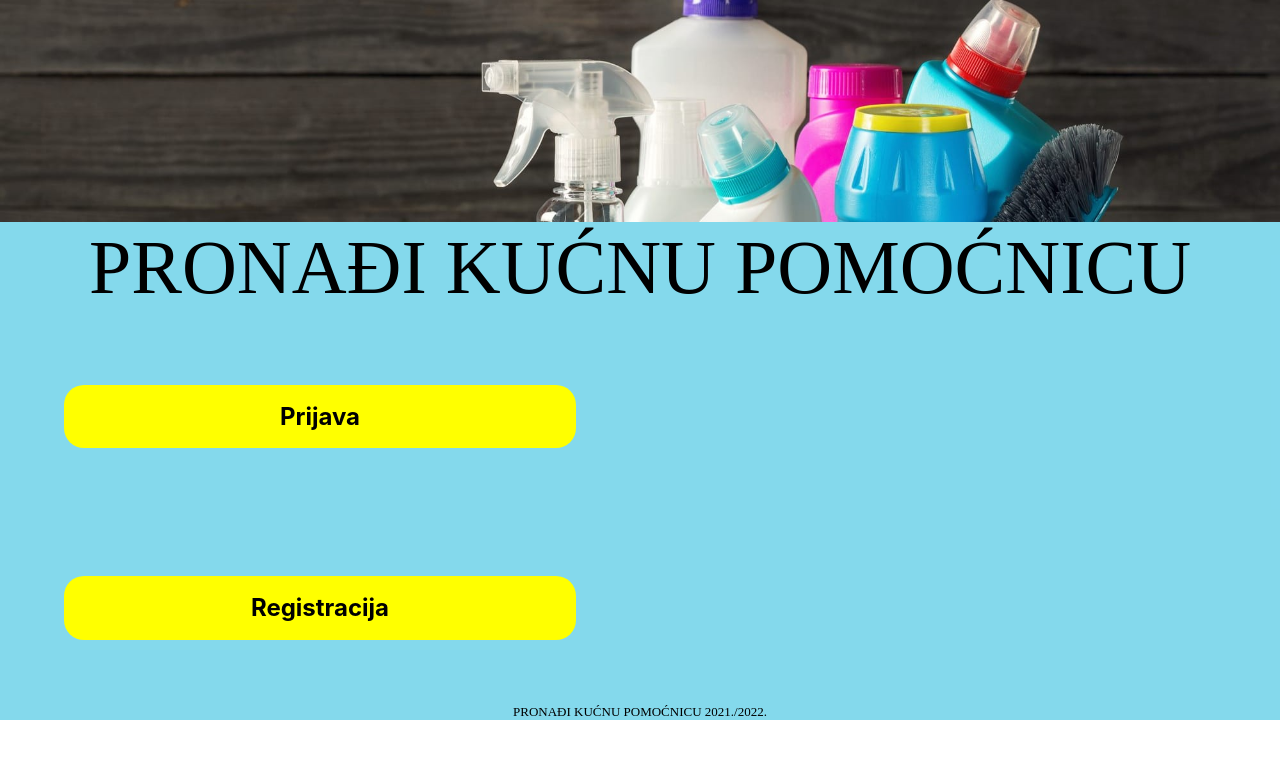
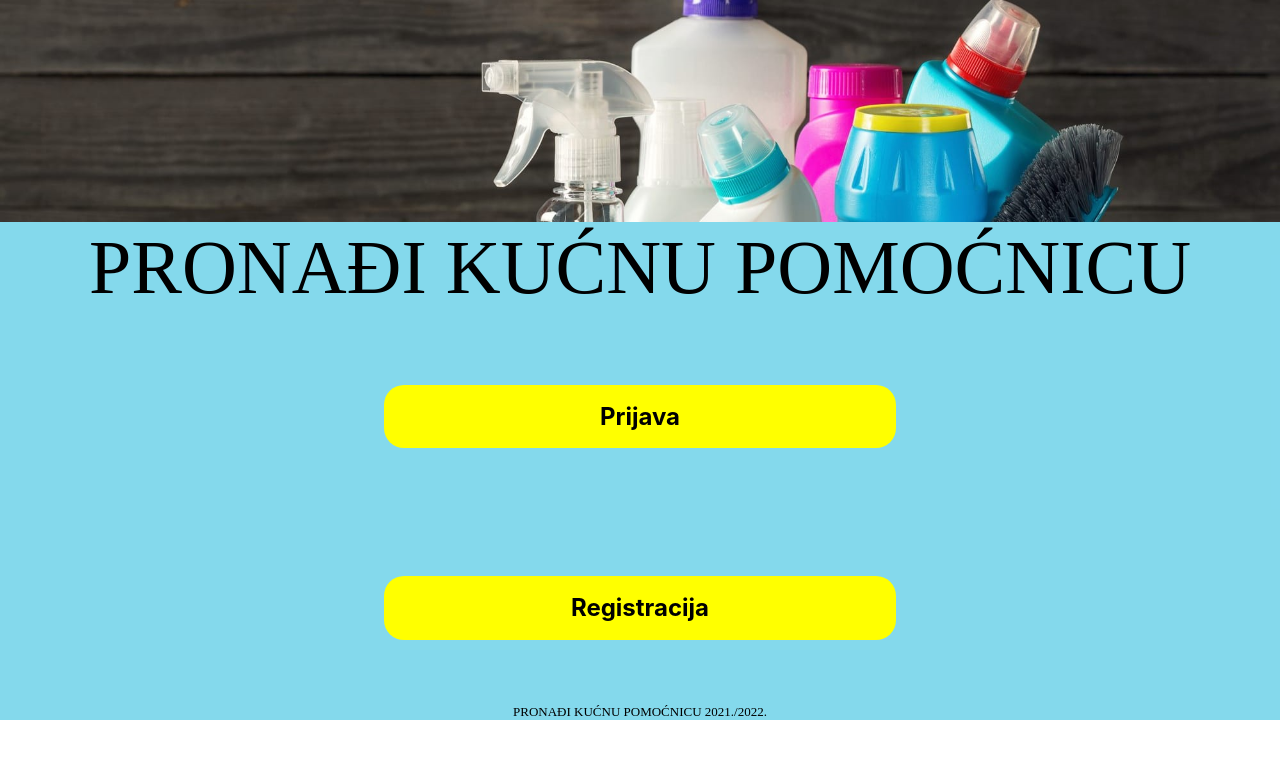
Before and after one commit to Gordana1508/PI-pronadikucnupomocnicu, a Vue app: page / in a window 1280 px wide. Shown: the top 758 px of the page. Built offline with nearby package versions, Linux system fonts and the light colour scheme.

Commit message:
Završetak aplikacije

```diff
--- a/src/views/Home.vue
+++ b/src/views/Home.vue
@@ -36,6 +36,9 @@
   background-attachment: fixed;
   border-radius: undefinedpx 0 0 0;
 }
+div {
+  text-align: center;
+}
 .divider {
   width: 70px;
 }
--- a/src/views/Naslovna.vue
+++ b/src/views/Naslovna.vue
@@ -76,6 +76,9 @@ h2{
   font-weight: bold;
   text-align: center;
 }
+div {
+  text-align: center;
+}
 .divider{
     height: 50px;
 }
--- a/src/views/Oglasi.vue
+++ b/src/views/Oglasi.vue
@@ -89,6 +89,9 @@ button{
   font-weight: bold;
   font-size: 105%;
 }
+div {
+  text-align: center;
+}
 .divider{
   height: 10px;
 }
--- a/src/views/Potvrda.vue
+++ b/src/views/Potvrda.vue
@@ -61,6 +61,9 @@ h1 {
   font-weight: bold;
   text-align: center;
 }
+div {
+  text-align: center;
+}
 h3{
   color: black;
   font-family: 'Times New Roman';
--- a/src/views/Pretraga.vue
+++ b/src/views/Pretraga.vue
@@ -23,21 +23,20 @@
         <input v-model="grad" type="text" class="form-control" placeholder="Upiši grad" aria-label="Username">
     </div>
 
-          <div class="row align-items-center">
   <div class="button">
-            <router-link to="/Oglasi"
-              ><button class="btn btn primary">
+      <router-link to="/Oglasi">
+        <button class="btn btn primary">
           <strong>Povratak na sve oglase</strong>
         </button></router-link>
-            <router-link :to="{name: 'Rezultati', params: {dan: dan, zupanija: zupanija, grad: grad} }"
-              > <div class="divider"></div>
+      <router-link :to="{name: 'Rezultati', params: {dan: dan, zupanija: zupanija, grad: grad} }">
+         <div class="divider"></div>
             <button class="btn btn primary">
               <strong>Pretraži</strong>
             </button></router-link>
             </div>
         </div>
     </div>
-</div>
+
 </template>
 
 <script>
@@ -82,8 +81,11 @@ h1 {
   background-color: yellow;
   font-family: 'Times New Roman';
   font-weight: bold;
+  text-align: center
 }
-
+div {
+  text-align: center;
+}
 .divider{
     height: 25px;
 }
--- a/src/views/Rezultati.vue
+++ b/src/views/Rezultati.vue
@@ -2,7 +2,7 @@
 <div class="rezultati">
   <a href="#" @click="odjava()" class="nav-link">Odjava</a>
 <div>
-      <h2>Rezultati</h2>
+      <h3>Rezultati</h3>
 <table class="table table-striped">
   <thead>
     <tr>
@@ -72,6 +72,7 @@ odjava: function () {
 
 };
 </script>
+
 <style scoped>
 
 .rezultati {
@@ -96,7 +97,11 @@ button {
     color: black;
     position: centar;
   }
-h2 {
+
+div {
+  text-align: center;
+}
+h3 {
   text-align: center;
   color: black;
   font-family: 'Times New Roman';
--- a/src/views/Unos_podataka.vue
+++ b/src/views/Unos_podataka.vue
@@ -60,6 +60,9 @@ h1 {
   font-family: 'Times New Roman';
   font-weight: bold;
 }
+div {
+  text-align: center;
+}
 .divider{
   height: 60px;
 }
```
Also changed, not shown: 1 other file (tests, documents, lock files or other folders). Lines whose indentation alone changed are shown as unchanged.
